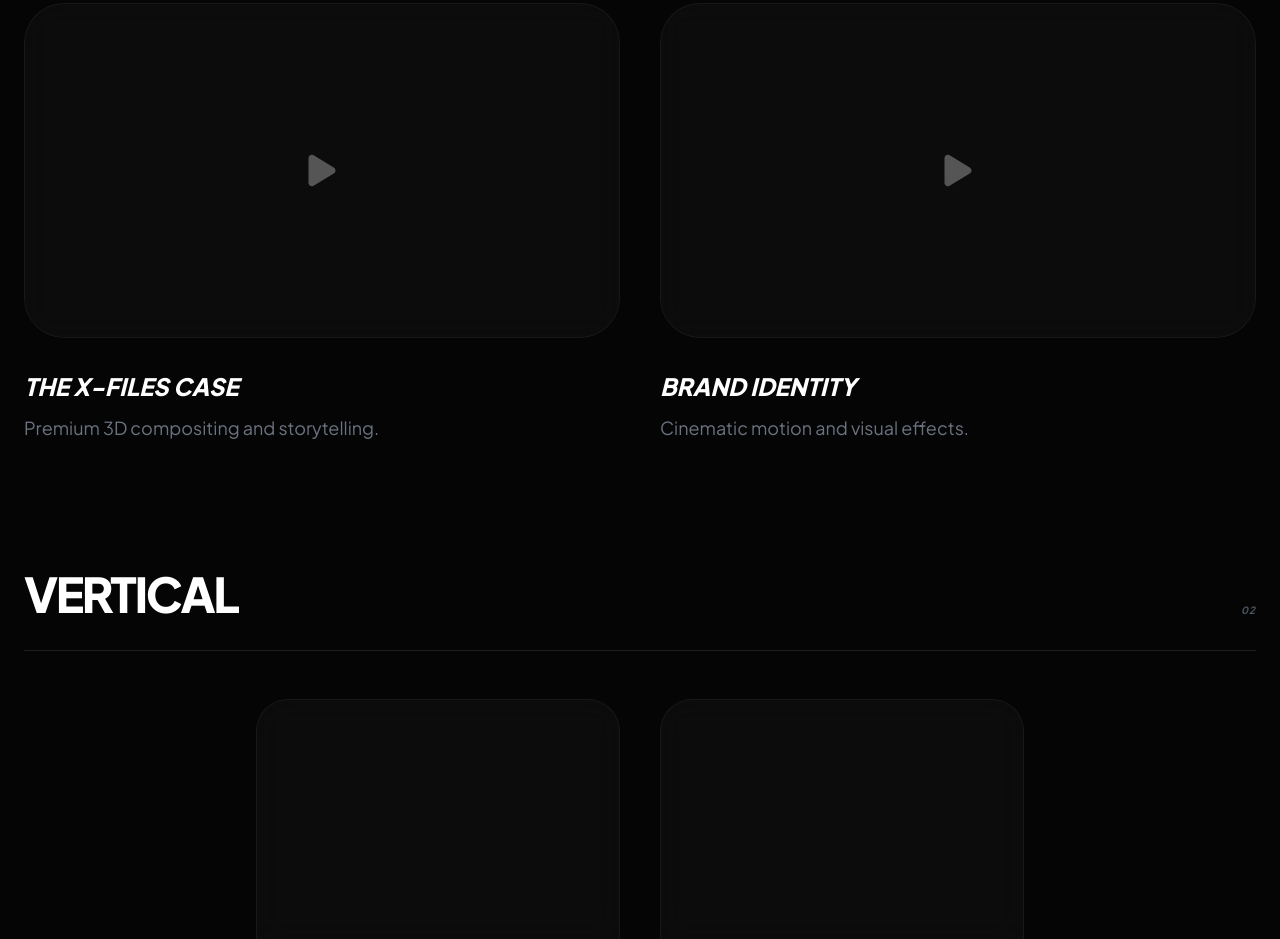
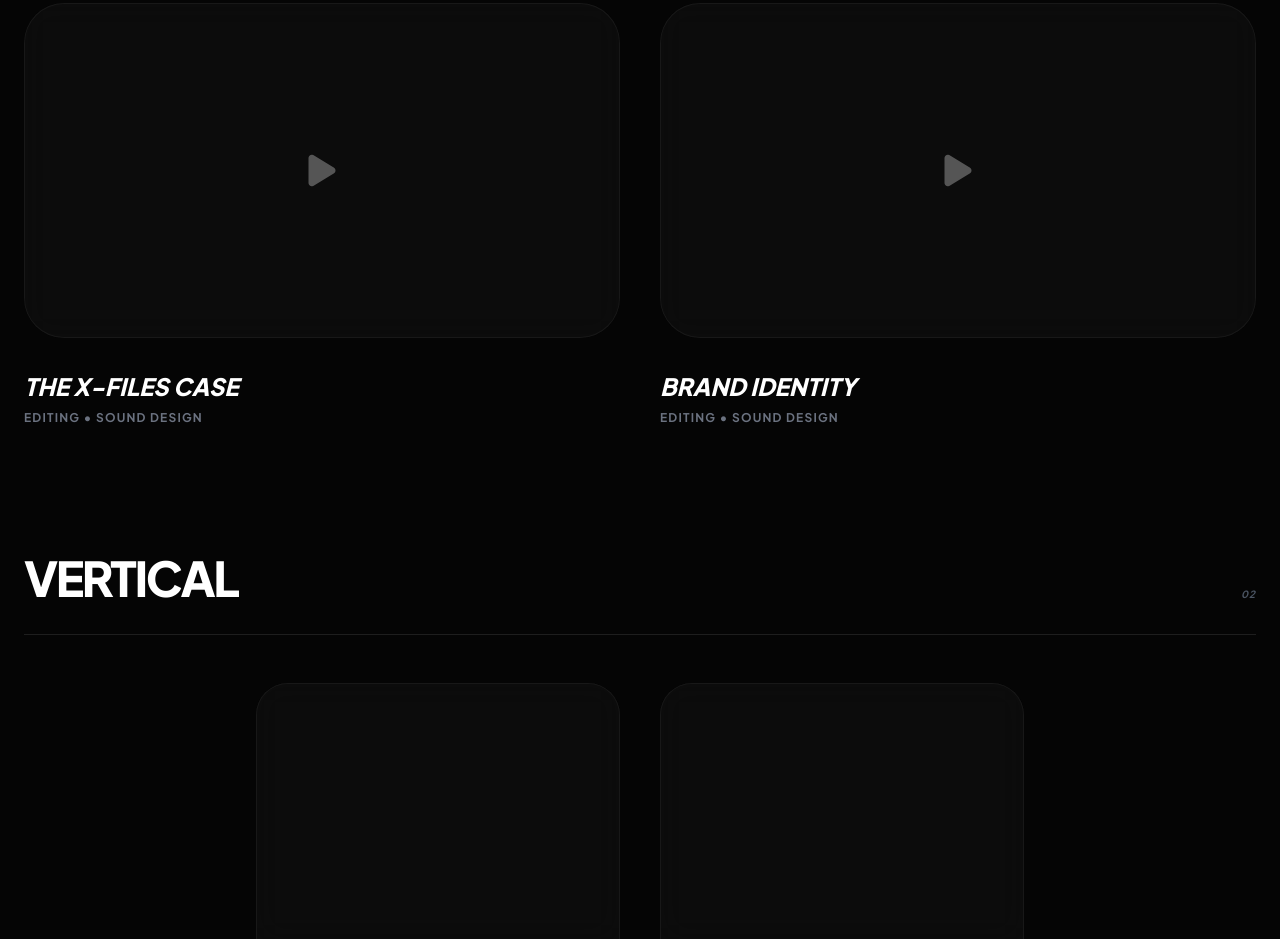
Before and after one commit to Secretyshka/portfolio, a plain HTML site: page index.html in a window 1280 px wide. Shown: the part 1054-1993 px from the top of the page. Drawn offline with nearby package versions, Linux system fonts and the light colour scheme.

Commit message:
Update index.html

```diff
--- a/index.html
+++ b/index.html
@@ -2,8 +2,9 @@
 <html lang="en" class="scroll-smooth">
 <head>
     <meta charset="UTF-8">
-    <meta name="viewport" content="width=device-width, initial-scale=1.0">
-    <title>Secretyshka | Portfolio</title>
+    <meta name="viewport" content="width=device-width, initial-scale=1.0, viewport-fit=cover">
+    <meta name="apple-mobile-web-app-status-bar-style" content="black-translucent">
+    <title>Secretyshka | Motion & Video Production</title>
 
     <link rel="icon" type="image/png" href="./favicon-96x96.png" sizes="96x96" />
     <link rel="icon" type="image/svg+xml" href="./favicon.svg" />
@@ -17,16 +18,30 @@
 
     <style>
         @import url('https://fonts.googleapis.com/css2?family=Plus+Jakarta+Sans:wght@400;700;800&display=swap');
-        body { background-color: #050505; color: #ffffff; font-family: 'Plus Jakarta Sans', sans-serif; overflow-x: hidden; margin: 0; }
+
+        /* Исправление отступов для безрамочных экранов */
+        :root {
+            --safe-top: env(safe-area-inset-top);
+            --safe-bottom: env(safe-area-inset-bottom);
+        }
+
+        body {
+            background-color: #050505;
+            color: #ffffff;
+            font-family: 'Plus Jakarta Sans', sans-serif;
+            overflow-x: hidden;
+            margin: 0;
+            padding-top: var(--safe-top);
+            padding-bottom: var(--safe-bottom);
+        }
 
         .animated-bg { position: fixed; top: 0; left: 0; width: 100%; height: 100%; z-index: -2; background: linear-gradient(125deg, #050505, #0a1128, #1c0b2e, #050505); background-size: 400% 400%; animation: gradientMove 15s ease infinite; }
         @keyframes gradientMove { 0% { background-position: 0% 50%; } 50% { background-position: 100% 50%; } 100% { background-position: 0% 50%; } }
         .noise { position: fixed; top: 0; left: 0; width: 100%; height: 100%; z-index: -1; opacity: 0.05; pointer-events: none; background-image: url('https://grainy-gradients.vercel.app/noise.svg'); }
 
-        /* Стабилизированный хедер */
         #navbar {
             position: fixed;
-            top: 24px;
+            top: calc(24px + var(--safe-top));
             left: 50%;
             transform: translateX(-50%);
             width: 95%;
@@ -44,7 +59,7 @@
         }
 
         #navbar.scrolled {
-            top: 12px;
+            top: calc(12px + var(--safe-top));
             width: 90%;
             padding: 10px 24px;
             background: rgba(5, 5, 5, 0.65);
@@ -78,7 +93,7 @@
         .glass-card { background: rgba(255, 255, 255, 0.02); backdrop-filter: blur(15px); border: 1px solid rgba(255, 255, 255, 0.05); transition: 0.5s cubic-bezier(0.22, 1, 0.36, 1); overflow: hidden; }
         .glass-card:hover { transform: scale(1.02); border-color: rgba(255, 255, 255, 0.2); }
 
-        #backToTop { position: fixed; bottom: 30px; right: 30px; width: 50px; height: 50px; border-radius: 50%; background: #fff; color: #000; display: flex; align-items: center; justify-content: center; z-index: 99; opacity: 0; visibility: hidden; transition: 0.4s; }
+        #backToTop { position: fixed; bottom: calc(30px + var(--safe-bottom)); right: 30px; width: 50px; height: 50px; border-radius: 50%; background: #fff; color: #000; display: flex; align-items: center; justify-content: center; z-index: 99; opacity: 0; visibility: hidden; transition: 0.4s; }
         #backToTop.show { opacity: 1; visibility: visible; }
 
         #lang-slider { will-change: transform; transition: transform 0.4s cubic-bezier(0.16, 1, 0.3, 1); }
@@ -134,9 +149,6 @@
     </nav>
 
     <header class="min-h-screen flex flex-col items-center justify-center relative px-6 text-center pt-20">
-        <div class="absolute inset-0 flex items-center justify-center overflow-hidden">
-            <span class="bg-text-giant font-black opacity-[0.02] uppercase italic">editor</span>
-        </div>
         <div class="z-10 w-full max-w-5xl">
             <h1 class="text-[12vw] md:text-[110px] font-black mb-6 md:mb-8 tracking-tighter uppercase leading-[0.9] italic">
                 <span class="block blur-target" data-i18n="hero-title-1">Video editing</span>
@@ -163,15 +175,15 @@
                     <div class="glass-card aspect-video rounded-[2.5rem] flex items-center justify-center bg-neutral-900/40 mb-8">
                         <i class="fa-solid fa-play text-4xl opacity-30 group-hover:opacity-100 transition-all"></i>
                     </div>
-                    <h3 class="text-2xl font-extrabold uppercase mb-3 italic blur-target" data-i18n="card-h1-title">The X-Files Case</h3>
-                    <p class="text-gray-500 text-lg blur-target" data-i18n="card-h1-desc">Premium 3D compositing and storytelling.</p>
+                    <h3 class="text-2xl font-extrabold uppercase mb-2 italic blur-target" data-i18n="card-h1-title">The X-Files Case</h3>
+                    <p class="text-gray-500 text-xs font-bold uppercase tracking-widest blur-target" data-i18n="card-v-desc">Editing • Sound Design</p>
                 </div>
                 <div data-aos="fade-up" data-aos-delay="200" class="group cursor-pointer">
                     <div class="glass-card aspect-video rounded-[2.5rem] flex items-center justify-center bg-neutral-900/40 mb-8">
                         <i class="fa-solid fa-play text-4xl opacity-30 group-hover:opacity-100 transition-all"></i>
                     </div>
-                    <h3 class="text-2xl font-extrabold uppercase mb-3 italic blur-target" data-i18n="card-h2-title">Brand Identity</h3>
-                    <p class="text-gray-500 text-lg blur-target" data-i18n="card-h2-desc">Cinematic motion and visual effects.</p>
+                    <h3 class="text-2xl font-extrabold uppercase mb-2 italic blur-target" data-i18n="card-h2-title">Brand Identity</h3>
+                    <p class="text-gray-500 text-xs font-bold uppercase tracking-widest blur-target" data-i18n="card-v-desc">Editing • Sound Design</p>
                 </div>
             </div>
         </section>
@@ -242,16 +254,14 @@
                 "hero-title-1": "Video editing", "hero-title-2": "For your brand", "hero-desc": "High-end vertical content and cinematic motion design.",
                 "btn-work": "View Projects", "btn-contact-main": "Contact Me", "sec-vertical": "Vertical", "sec-horizontal": "Horizontal",
                 "card-v1-title": "Viral Content", "card-v2-title": "Dynamic Shorts", "card-v-desc": "Editing • Sound Design",
-                "card-h1-title": "The X-Files Case", "card-h1-desc": "Premium 3D compositing and storytelling.",
-                "card-h2-title": "Brand Identity", "card-h2-desc": "Cinematic motion and visual effects.", "footer-title": "Let's work"
+                "card-h1-title": "The X-Files Case", "card-h2-title": "Brand Identity", "footer-title": "Let's work"
             },
             ru: {
                 "nav-vertical": "Вертикальные", "nav-horizontal": "Горизонтальные", "btn-contact-nav": "Контакты",
-                "hero-title-1": "Монтаж видео", "hero-title-2": "Для бренда", "hero-desc": "Создаю увлекающий вертикальный контент и профессиональный моушн-дизайн.",
+                "hero-title-1": "Монтаж видео", "hero-title-2": "Для бренда", "hero-desc": "Создаю виральный вертикальный контент и профессиональный моушн-дизайн.",
                 "btn-work": "Смотреть работы", "btn-contact-main": "Связаться", "sec-vertical": "Вертикальные", "sec-horizontal": "Горизонтальные",
                 "card-v1-title": "Виральный контент", "card-v2-title": "Динамичные Reels", "card-v-desc": "Монтаж • Саунд-дизайн",
-                "card-h1-title": "Кейс X-Files", "card-h1-desc": "Премиальный 3D композ и сторителлинг.",
-                "card-h2-title": "Бренд-айдентика", "card-h2-desc": "Киношный моушн и визуальные эффекты.", "footer-title": "Поработаем?"
+                "card-h1-title": "Кейс X-Files", "card-h2-title": "Бренд-айдентика", "footer-title": "Поработаем?"
             }
         };
 
```
